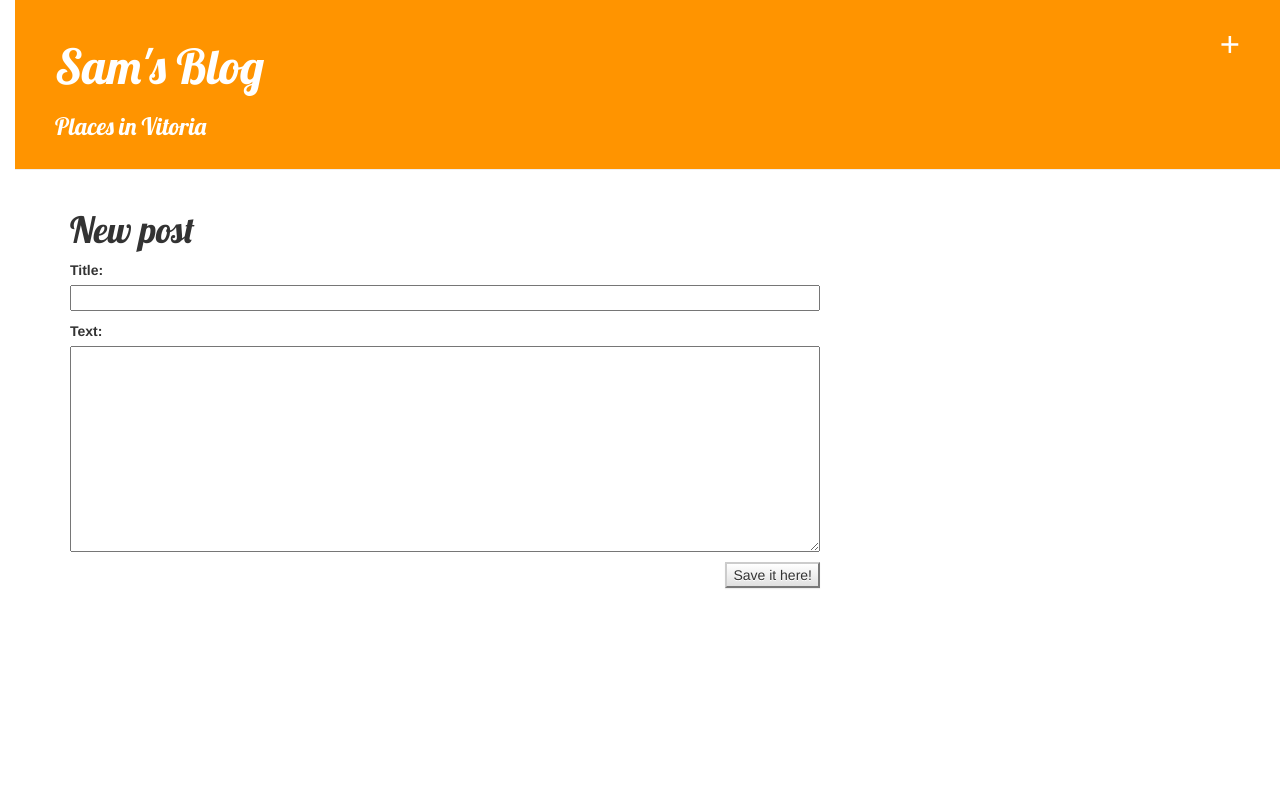
After one commit to samjaro/djg-blog, a Django app: page /post/new/ in a window 1280 px wide. The commit adds this page. Run offline with Django 3.2, Linux system fonts and the light colour scheme; some libraries are stand-ins or nearby versions.

Commit message:
Added places.

```diff
--- a/blog/admin.py
+++ b/blog/admin.py
@@ -1,5 +1,6 @@
 from django.contrib import admin
 from .models import Post
-
+from .models import Places
 
 admin.site.register(Post)
+admin.site.register(Places)
--- /dev/null
+++ b/blog/forms.py
@@ -0,0 +1,8 @@
+from  django import forms
+from .models import Post
+
+class PostForm(forms.ModelForm):
+
+    class Meta:
+        model = Post
+        fields = ('title', 'text',)
--- a/blog/models.py
+++ b/blog/models.py
@@ -17,3 +17,12 @@ class Post(models.Model):
 
     def __str__(self):
         return self.title
+
+class Places(models.Model):
+    author = models.ForeignKey('auth.User')
+    title = models.CharField(max_length=200)
+    photo = models.ImageField(upload_to='vitoria')
+    created_date = models.DateTimeField(
+            default=timezone.now)
+    published_date = models.DateTimeField(
+            blank=True, null=True)
--- /dev/null
+++ b/blog/static/CSS/blog.css
@@ -0,0 +1,60 @@
+h1 a {
+    color: #FCA205;
+}
+body {
+    padding-left: 15px;
+}
+h1 a {
+    color: #FCA205;
+    font-family: 'Lobster';
+}
+h3 a {
+    color: white;
+    font-family: 'Lobster';
+}
+.page-header {
+    background-color: #ff9400;
+    margin-top: 0;
+    padding: 20px 20px 20px 40px;
+}
+.page-header h1, .page-header h1 a, .page-header h1 a:visited, .page-header h1 a:active {
+    color: #ffffff;
+    font-size: 36pt;
+    text-decoration: none;
+}
+
+.content {
+    margin-left: 40px;
+}
+
+h1, h2, h3, h4 {
+    font-family: 'Lobster', cursive;
+}
+
+.date {
+    float: right;
+    color: #828282;
+}
+
+.save {
+    float: right;
+}
+
+.post-form textarea, .post-form input {
+    width: 100%;
+}
+
+.top-menu, .top-menu:hover, .top-menu:visited {
+    color: #ffffff;
+    float: right;
+    font-size: 26pt;
+    margin-right: 20px;
+}
+
+.post {
+    margin-bottom: 70px;
+}
+
+.post h1 a, .post h1 a:visited {
+    color: #000000;
+}
--- /dev/null
+++ b/blog/templates/blog/base.html
@@ -0,0 +1,28 @@
+{% load staticfiles %}
+<html>
+    <head>
+        <title>Samantha's blog</title>
+        <link rel="stylesheet" href="//maxcdn.bootstrapcdn.com/bootstrap/3.2.0/css/bootstrap.min.css">
+        <link rel="stylesheet" href="//maxcdn.bootstrapcdn.com/bootstrap/3.2.0/css/bootstrap-theme.min.css">
+        <link rel="stylesheet" href="{% static "css/blog.css" %}">
+        <link href="http://fonts.googleapis.com/css?family=Lobster&subset=latin,latin-ext" rel="stylesheet" type="text/css">
+    </head>
+    <body>
+        <div class="page-header">
+            <a href="{% url "post_new" %}" class="top-menu"><span class="glyphicon-plus"></span></a>
+            <h1><a href="/">Sam's Blog</a></h1>
+            <h3><a href="{% url "vitoria" %}">Places in Vitoria</a></h3>
+        </div>
+
+        <div class="content container">
+            <div class="row">
+                <div class="col-md-8">
+                    {% block content %}
+                    {% endblock %}
+                </div>
+            </div>
+        </div>
+
+        </div>
+    </body>
+</html>
--- /dev/null
+++ b/blog/templates/blog/post_edit.html
@@ -0,0 +1,9 @@
+{% extends "blog/base.html" %}
+
+{% block content %}
+    <h1>New post</h1>
+    <form method="POST" class="post-form">{% csrf_token %}
+        {{ form.as_p }}
+        <button type="submit" class="save btn-default">Save it here!</button>
+    </form>
+{% endblock %}
--- a/blog/templates/blog/post_lists.html
+++ /dev/null
@@ -1,4 +0,0 @@
-<html>
-    <p>Hi there!</p>
-    <p>It works!</p>
-</html>
--- a/blog/urls.py
+++ b/blog/urls.py
@@ -3,4 +3,14 @@ from . import views
 
 urlpatterns = [
     url(r'^$', views.post_list, name='post_list'),
+
+    url(r'^post/(?P<pk>[0-9]+)/$', views.post_detail, name='post_detail'),
+
+    url(r'^post/new/$', views.post_new, name='post_new'),
+
+    url(r'^post/(?P<pk>[0-9]+)/edit/$', views.post_edit, name='post_edit'),
+
+    url(r'^vitoria$', views.vitoria, name='vitoria'),
+
+    url(r'^vitoria/(?P<pk>[0-9]+)/$', views.vitoria_detail, name='vitoria_detail'),
 ]
--- a/blog/views.py
+++ b/blog/views.py
@@ -1,7 +1,52 @@
 from django.shortcuts import render
 from django.utils import timezone
 from .models import Post
+from django.shortcuts import render, get_object_or_404
+from .forms import PostForm
+from django.shortcuts import redirect
+from .models import Places
 
 def post_list(request):
     posts = Post.objects.filter(published_date__lte=timezone.now()).order_by('published_date')
     return render(request, 'blog/post_list.html', {'posts': posts})
+
+def post_detail(request, pk):
+    post = get_object_or_404(Post, pk=pk)
+    return render(request, 'blog/post_detail.html', {'post': post})
+
+def post_new(request):
+    if request.method == "POST":
+        form = PostForm(request.POST)
+        if form.is_valid():
+            post = form.save(commit=False)
+            post.author = request.user
+            post.published_date = timezone.now()
+            post.save()
+            return redirect('blog.views.post_detail', pk=post.pk)
+    else:
+        form = PostForm()
+    return render(request, 'blog/post_edit.html', {'form': form})
+
+def post_edit(request, pk):
+    post = get_object_or_404(Post, pk=pk)
+    if request.method == "POST":
+        form = PostForm(request.POST, instance=post)
+        if form.is_valid():
+            post = form.save(commit=False)
+            post.author = request.user
+            post.published_date = timezone.now()
+            post.save()
+            return redirect('blog.views.post_detail', pk=post.pk)
+    else:
+        form = PostForm(instance=post)
+    return render(request, 'blog/post_edit.html', {'form': form})
+
+def vitoria(request):
+    places = Places.objects.filter(published_date__lte=timezone.now()).order_by('published_date')
+    return render(request, 'blog/vitoria.html', {'places': places})
+
+
+
+def vitoria_detail(request):
+    place = get_object_or_404(Places, pk=pk)
+    return render(request, 'blog/vitoria_detail.html', {'place': place})
```
Also changed, not shown: blog/templates/blog/post_detail.html (added, +14 -0 lines), blog/templates/blog/post_list.html (+10 -18 lines), blog/templates/blog/vitoria.html (added, +10 -0 lines), blog/templates/blog/vitoria_detail.html (added, +7 -0 lines), blog/migrations/0002_places.py (added), blog/migrations/0003_auto_20150801_1836.py (added), blog/templates/blog/florida_detail.html (added), vitoria/IMG_0407.JPG (added), vitoria/IMG_0433.JPG (added), vitoria/IMG_0433_9OqeoCw.JPG (added), 1 other file.
